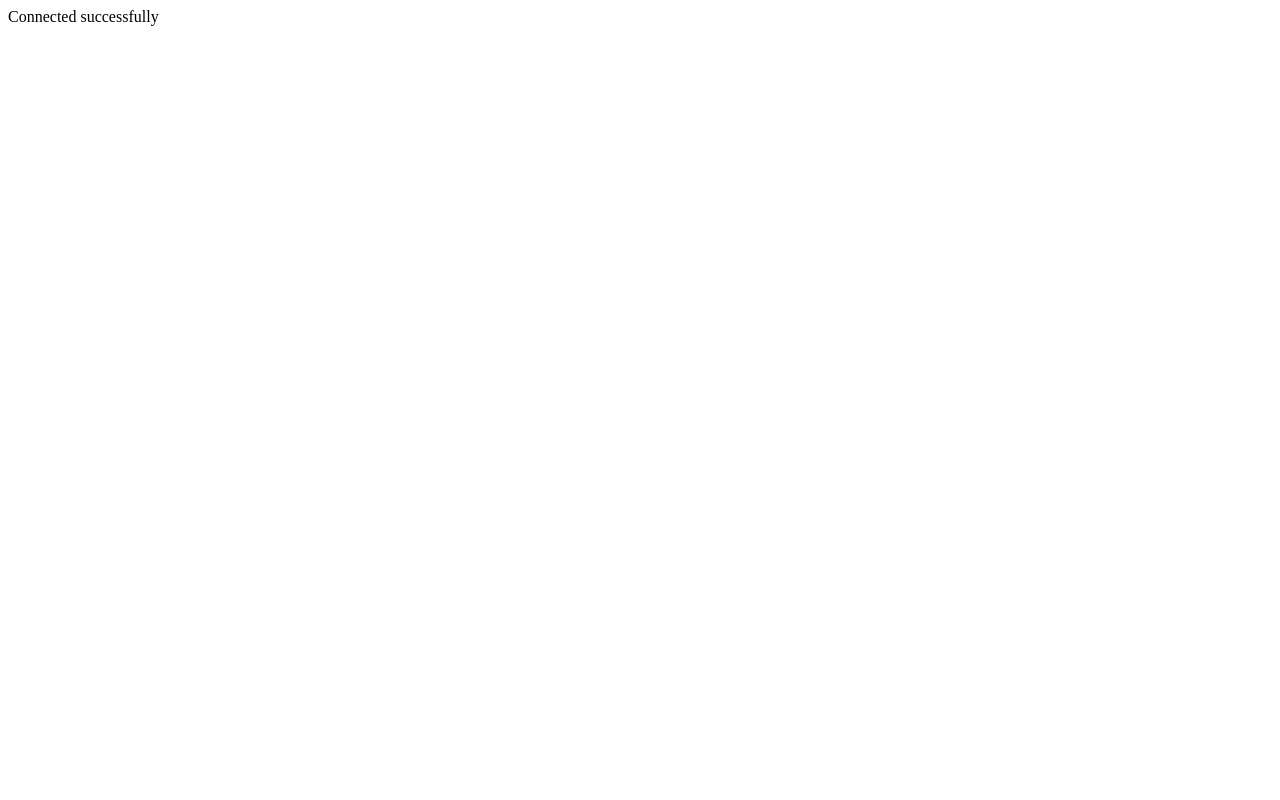
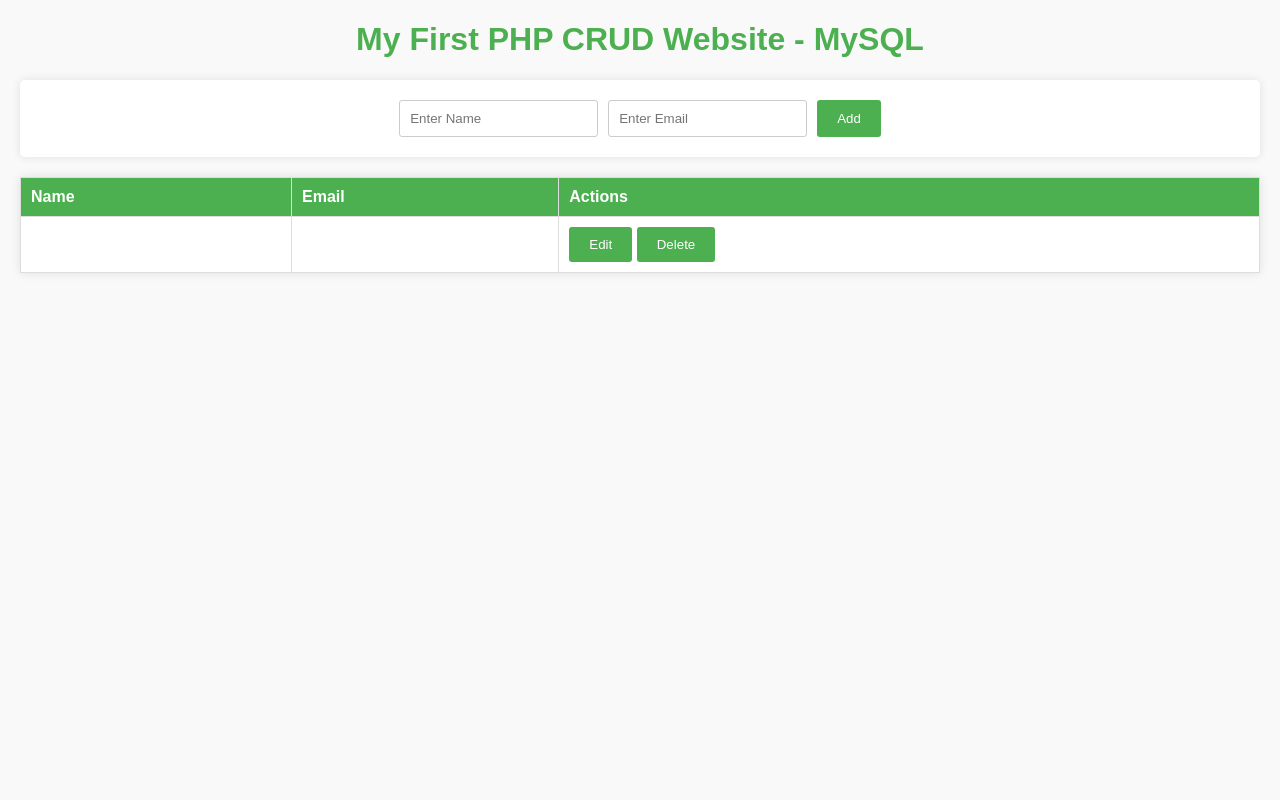
Before and after one commit to RajaUmerSaleem/PHP, a PHP site: page /firstphpwebsitde/index.php in a window 1280 px wide. Before the commit the page is almost empty. Run offline with PHP 8.4, Linux system fonts and the light colour scheme; tables that the repository leaves empty or names only in its code hold one stand-in row (values such as "Sample post"); data that the repository does not hold is empty.

Commit message:
done kr yr

```diff
--- a/firstphpwebsitde/index.php
+++ b/firstphpwebsitde/index.php
@@ -1,12 +1,164 @@
-<?php
-$servername = "localhost";
-$username = "root";
-$password = "";
-$dbname = "test";
+<!DOCTYPE html>
+<html lang="en">
 
-$conn = new mysqli($servername, $username, $password, $dbname);
-if ($conn->connect_error) {
-    die("Connection failed: " . $conn->connect_error);
-} else {
-    echo "Connected successfully";
+<head>
+    <meta charset="UTF-8">
+    <meta name="viewport" content="width=device-width, initial-scale=1.0">
+    <title>PHP Website</title>
+</head>
+<style>
+    body {
+    font-family: Arial, sans-serif;
+    margin: 20px;
+    background-color: #f9f9f9;
 }
+
+h1 {
+    color: #4CAF50;
+    text-align: center;
+}
+
+form {
+    margin-bottom: 20px;
+    background-color: #fff;
+    padding: 20px;
+    border-radius: 5px;
+    box-shadow: 0 0 10px rgba(0, 0, 0, 0.1);
+    display: flex;
+    justify-content: center;
+}
+
+input {
+    padding: 10px;
+    margin-right: 10px;
+    border: 1px solid #ccc;
+    border-radius: 3px;
+}
+
+button {
+    padding: 10px 20px;
+    background-color: #4CAF50;
+    color: #fff;
+    border: none;
+    border-radius: 3px;
+    cursor: pointer;
+}
+
+button:hover {
+    background-color: #45a049;
+}
+
+table {
+    width: 100%;
+    border-collapse: collapse;
+    background-color: #fff;
+    box-shadow: 0 0 10px rgba(0, 0, 0, 0.1);
+}
+
+th, td {
+    padding: 10px;
+    border: 1px solid #ddd;
+    text-align: left;
+}
+
+th {
+    background-color: #4CAF50;
+    color: #fff;
+}
+
+tr:nth-child(even) {
+    background-color: #f2f2f2;
+}
+
+tr:hover {
+    background-color: #ddd;
+}
+</style>
+<body>
+    <h1>My First PHP CRUD Website - MySQL</h1>
+    <form action="" method="POST">
+        <input type="hidden" name="id" id="userId">
+        <input type="text" name="name" id="userName" placeholder="Enter Name" required>
+        <input type="email" name="email" id="userEmail" placeholder="Enter Email" required>
+        <button type="submit" name="action" value="add">Add</button>
+        <button type="submit" name="action" value="update" style="display:none;">Update</button>
+    </form>
+    <table >
+        <thead>
+            <tr>
+                <th>Name</th>
+                <th>Email</th>
+                <th>Actions</th>
+            </tr>
+        </thead>
+        <tbody>
+            <?php
+            $server = "localhost";
+            $username = "root";
+            $password = "";
+            $conn = new mysqli($server, $username, $password, "firstdb");
+            if ($conn->connect_error) {
+                die("Connection failed: " . $conn->connect_error);
+            }
+            if ($_SERVER['REQUEST_METHOD'] == 'POST') {
+                $id = $_POST['id'];
+                $name = $_POST['name'];
+                $email = $_POST['email'];
+                $action = $_POST['action'];
+                if ($action == 'add') {
+                    $sql = "INSERT INTO users (Username, Email) VALUES ('$name', '$email')";
+                } elseif ($action == 'update') {
+                    $sql = "UPDATE users SET Username='$name', Email='$email' WHERE Id=$id";
+                }
+                if ($conn->query($sql) === TRUE) {
+                    header('Location: index.php');
+                } else {
+                    echo "Error: " . $sql . "<br>" . $conn->error;
+                }
+            }
+            if (isset($_GET['delete'])) {
+                $id = $_GET['delete'];
+                $sql = "DELETE FROM users WHERE Id=$id";
+                if ($conn->query($sql) === TRUE) {
+                    header('Location: index.php');
+                } else {
+                    echo "Error: " . $sql . "<br>" . $conn->error;
+                }
+            }
+            $sql = "SELECT * FROM users";
+            $result = $conn->query($sql);
+
+            if ($result->num_rows > 0) {
+                while ($row = $result->fetch_assoc()) {
+                    echo "<tr>
+                            <td>{$row['Username']}</td>
+                            <td>{$row['Email']}</td>
+                            <td>
+                                <button onclick=\"editUser({$row['Id']}, '{$row['Username']}', '{$row['Email']}')\">Edit</button>
+                                <button onclick=\"deleteUser({$row['Id']})\">Delete</button>
+                            </td>
+                          </tr>";
+                }
+            } else {
+                echo "<tr><td colspan='3'>No records found</td></tr>";
+            }
+            $conn->close();
+            ?>
+        </tbody>
+    </table>
+    <script>
+        function deleteUser(userId) {
+            if (confirm('Are you sure you want to delete this user?')) {
+                window.location.href = 'index.php?delete=' + userId;
+            }
+        }
+        function editUser(id, name, email) {
+            document.getElementById('userId').value = id;
+            document.getElementById('userName').value = name;
+            document.getElementById('userEmail').value = email;
+            document.querySelector('button[value="add"]').style.display = 'none';
+            document.querySelector('button[value="update"]').style.display = 'inline-block';
+        }
+    </script>
+</body>
+</html>
```
